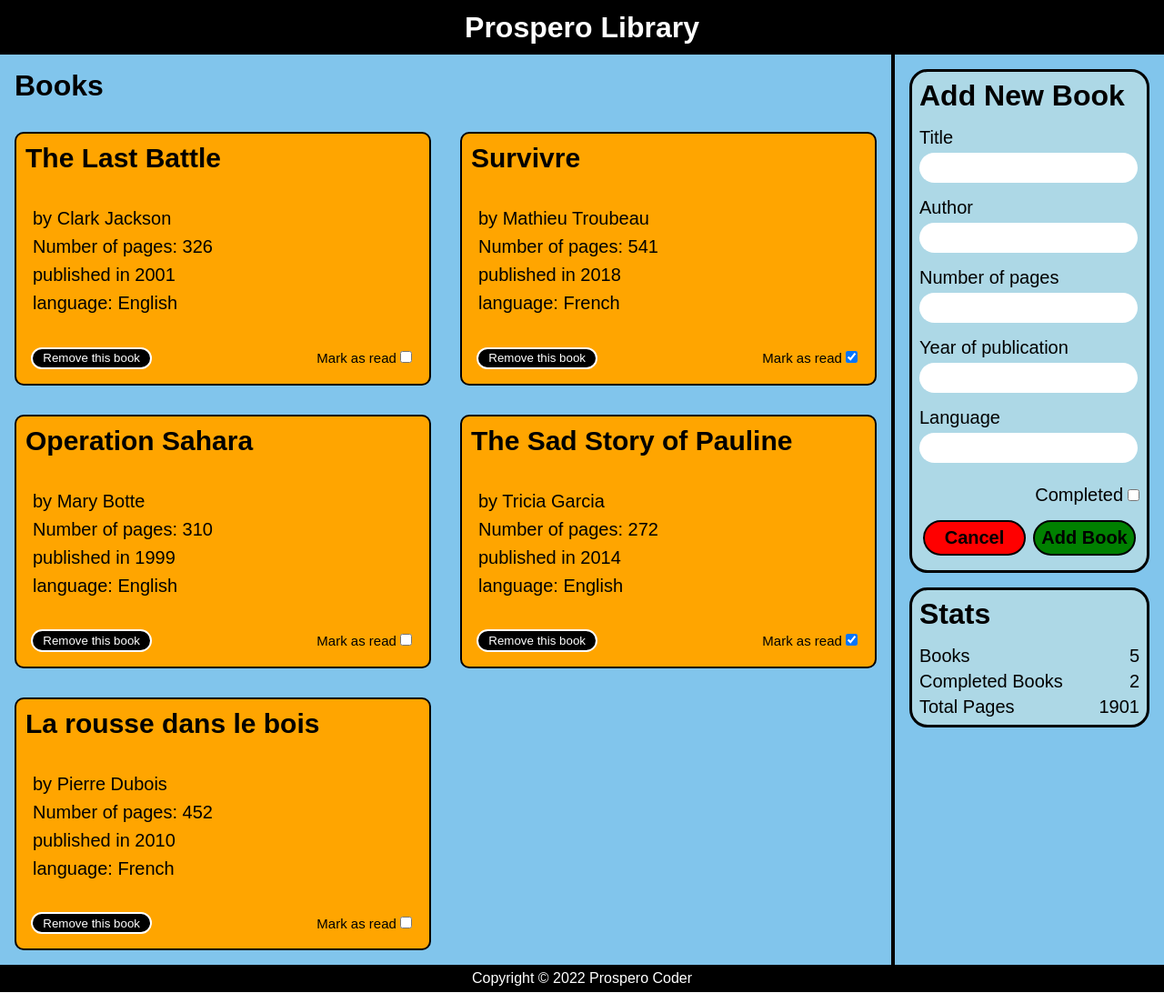
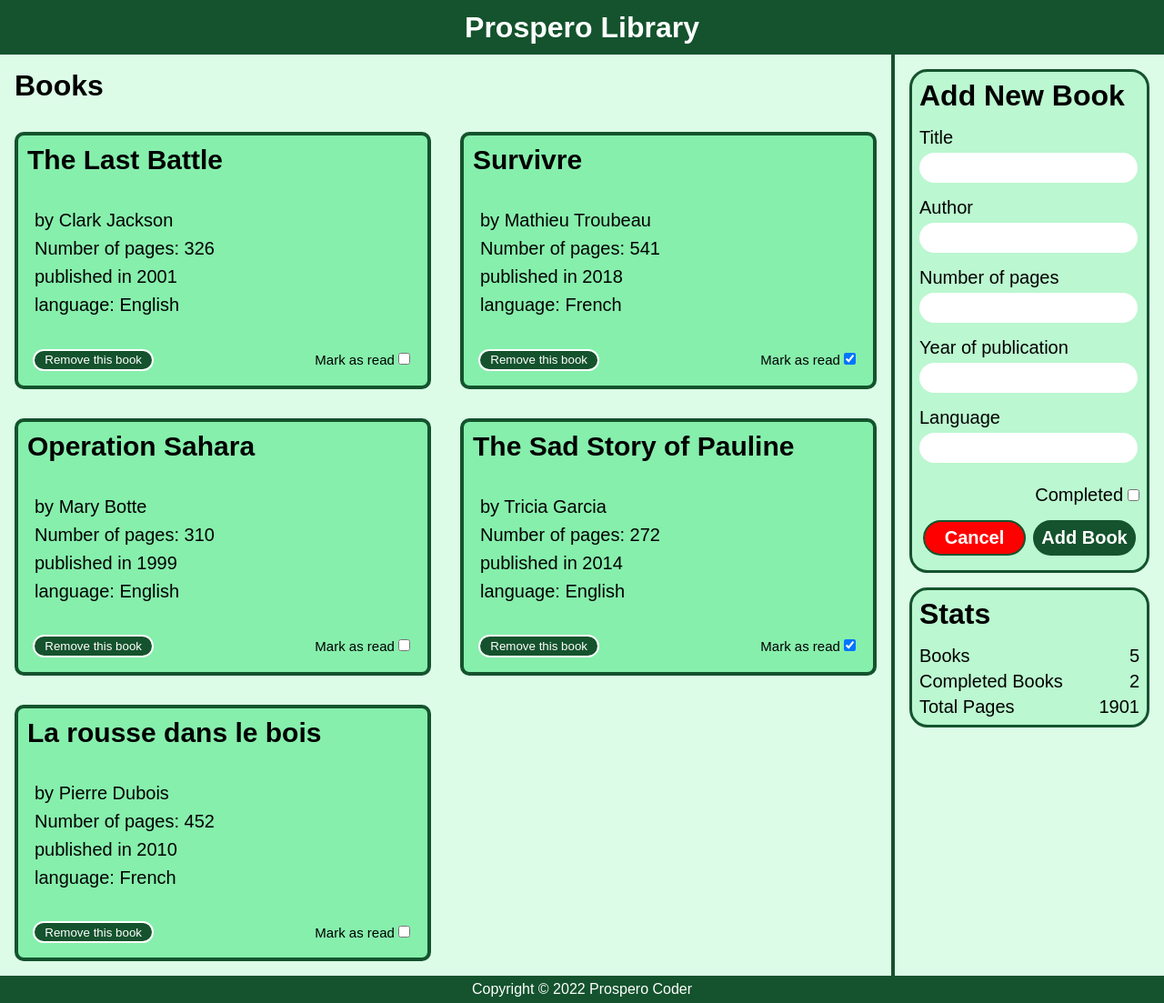
Before and after one commit to prospero-apps/library, a plain HTML site: page index.html in a window 1280 px wide. Shown: the whole page at 91% size. Drawn offline with Linux system fonts and the light colour scheme.

Commit message:
Change styling

```diff
--- a/style.css
+++ b/style.css
@@ -1,5 +1,6 @@
 :root {
-    --main-color: rgb(129, 197, 236);
+    --main-color: #dcfce7;
+    --dark-color: #14532d;
 }
 
 * {
@@ -22,7 +23,7 @@
 
 /* HEADER */
 #header {
-    background-color: black;
+    background-color: var(--dark-color);
     grid-column: 1 / 3;
     font-weight: bold;
     font-size: 2rem;
@@ -48,8 +49,8 @@
 }
 
 .book {
-    background-color: orange;
-    border: 2px solid black;
+    background-color: #86efac;
+    border: 4px solid var(--dark-color);
     border-radius: 10px;
     padding: 10px;
     font-size: 1.25em;
@@ -96,19 +97,19 @@
     border: 2px solid white;
     border-radius: 20px;
     width: 10em;
-    background-color: black;
+    background-color: var(--dark-color);
     color: white;
 }
 
 .handle-book button:hover,
 .handle-book button:active {
-    background-color: gray;
+    background-color: #15803d;
 }
 
 /* SIDEBAR */
 #sidebar {
     background-color: var(--main-color);
-    border-left: 4px solid black;
+    border-left: 4px solid var(--dark-color);
     grid-row: 2 / 3;
     display: flex;
     flex-direction: column;
@@ -117,10 +118,10 @@
 
 #add-book,
 #stats {
-    border: 3px solid black;
+    border: 3px solid var(--dark-color);
     padding: .5em;
     border-radius: 20px;
-    background-color: lightblue;
+    background-color: #bbf7d0;
     display: flex;
     flex-direction: column;
 }
@@ -165,8 +166,9 @@
     margin: 0 .2em;
     font-size: 1.25em;
     font-weight: bold;
-    border: 2px solid black;
+    border: 2px solid var(--dark-color);
     border-radius: 20px;
+    color: white;
 }
 
 #cancel-button {
@@ -175,16 +177,16 @@
 
 #cancel-button:hover,
 #cancel-button:active {
-    background-color: pink;
+    background-color: rgb(206, 112, 128);
 }
 
 #add-button {
-    background-color: green;
+    background-color: var(--dark-color);
 }
 
 #add-button:hover,
 add-button:active {
-    background-color: lightgreen;
+    background-color: #15803d;
 }
 
 #stats h1 {
@@ -207,7 +209,7 @@ add-button:active {
 #footer {
     background-color: gray;
     grid-column: 1 / 3;
-    background-color: black;
+    background-color: var(--dark-color);
     color: white;
     display: grid;
     place-items: center;
```
